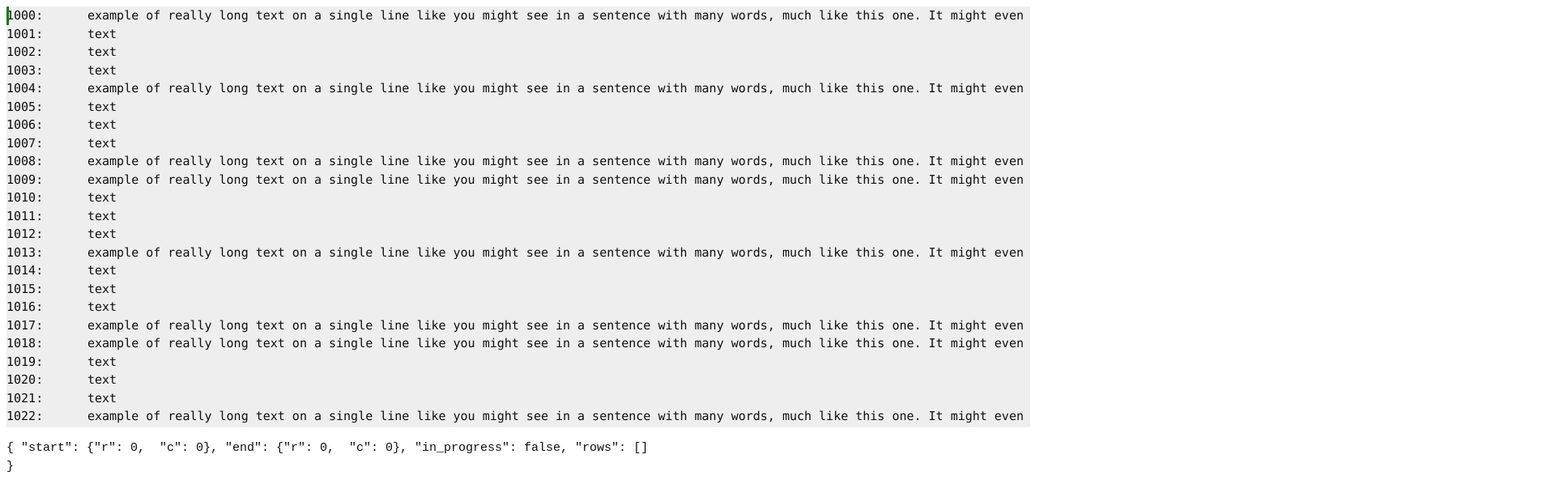
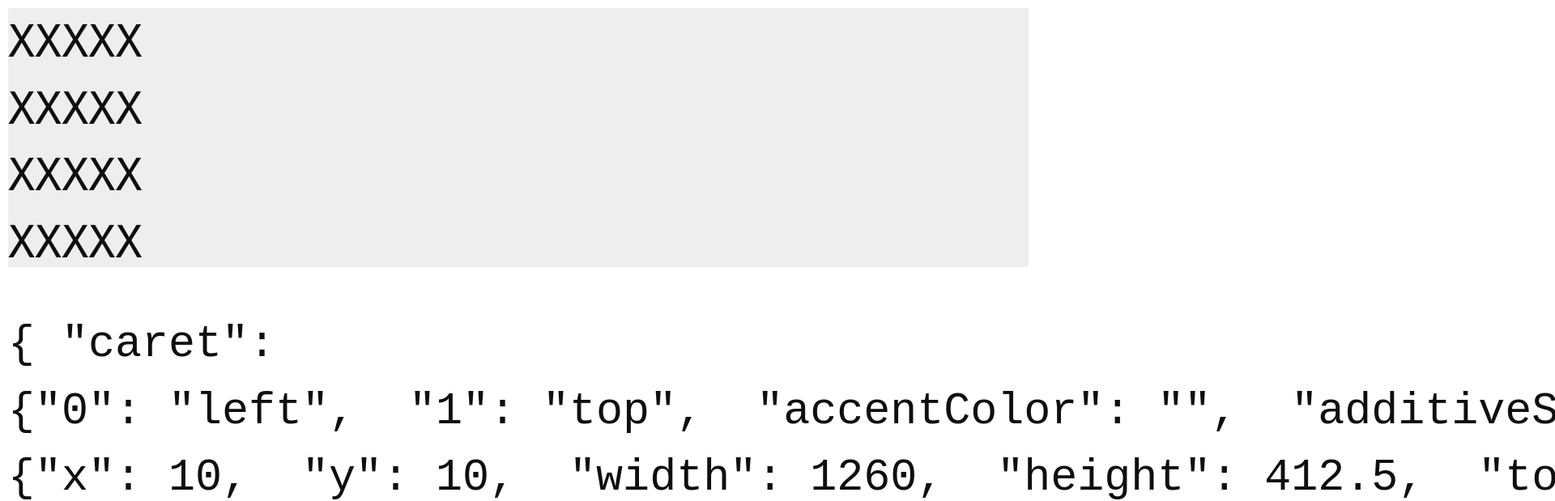
Before and after one commit to Swiftaff/editaur, a Svelte app: page / in a window 1280 px wide. Shown: the top 619 px of the page at 81% size, 1920 px wide, since content can reach past the window. Built offline with nearby package versions, Linux system fonts and the light colour scheme.

Commit message:
WIP unknown changes

```diff
--- a/src/App.svelte
+++ b/src/App.svelte
@@ -17,24 +17,33 @@
     let LINE_HEIGHT = 0;
     let CHAR_WIDTH = 0;
     let CHAR_WIDTH_THIRD = 0;
+    let CARET_WIDTH = 0;
     let TEXT_LEFT = 0;
-    let TEXT_TOP = 8;
+    let TEXT_TOP = 0;
+    let b;
+    let ct;
+    let m;
 
     $: if (main) {
-        let m = main.getBoundingClientRect();
+        m = main.getBoundingClientRect();
         max_text_width = m.width - 177;
 
         // get sizes based on actual font size;
-        let b = benchmark.getBoundingClientRect();
-        TEXT_LEFT = b.left;
-        TEXT_TOP = b.top;
-        CHAR_WIDTH = b.width / 5;
-        CHAR_WIDTH_THIRD = CHAR_WIDTH / 3;
-        LINE_HEIGHT = b.height / 5;
+        b = benchmark.getBoundingClientRect();
+        ct = caret.getBoundingClientRect();
+        TEXT_LEFT = Math.floor(m.left - b.left);
+        TEXT_TOP = Math.floor(m.top - b.top);
+        CHAR_WIDTH = Math.floor((m.left - b.width) / 5);
+        CHAR_WIDTH_THIRD = Math.floor(CHAR_WIDTH / 3);
+        CARET_WIDTH = Math.floor(CHAR_WIDTH / 5);
+        LINE_HEIGHT = Math.floor(b.height / 5);
         rows = imported_rows.map((text) => {
-            return { text, w: text.length * CHAR_WIDTH };
+            return { text, w: Math.floor(text.length * CHAR_WIDTH) };
         });
+        caret_update(0, 0);
     }
+
+    /*
     function selection_start(e) {
         // get row and column based on mouse position and fixed width characters, but allow overlap of a third of char width to select next column so it feels right
         const { r, c } = get_r_c_from_mouse(e);
@@ -56,17 +65,24 @@
         if (c < 0) c = 0;
         return { c, r };
     }
+    */
     function get_x_y_from(r, c) {
-        let x = (c - 1) * CHAR_WIDTH + TEXT_LEFT;
-        let y = r * LINE_HEIGHT + TEXT_TOP;
+        let x = Math.floor(c * CHAR_WIDTH + TEXT_LEFT);
+        let y = Math.floor(r * LINE_HEIGHT - TEXT_TOP);
         return { x, y };
     }
+
     function caret_update(r, c) {
         cursor = { r, c };
         const { x, y } = get_x_y_from(r, c);
-        caret.style = `left: ${x}px; top: ${y}px;`;
-        highlighted_row.style = `top: ${y}px;`;
+        caret.style = `width: ${CARET_WIDTH}px; left: ${x}px; top: ${y}px;`;
+        console.log("m", m);
+        console.log("b", b);
+        console.log("ct", ct);
+        //caret.style, TEXT_LEFT,
+        //highlighted_row.style = `top: ${y}px;`;
     }
+    /*
     function selection_update(e) {
         if (selection.in_progress) {
             const { r, c } = get_r_c_from_mouse(e);
@@ -82,7 +98,9 @@
                     },
                 ];
             }
-            /* else {
+            */
+
+    /* else {
                 first_row = {
                     ...first,
                     w: (rows[selection.start.r].text.length - selection.start.c) * CHAR_WIDTH,
@@ -115,6 +133,8 @@
                 }
                 selection.rows = new_rows;
             }*/
+
+    /*
         }
     }
     function handle_key_down(e) {
@@ -388,43 +408,51 @@
             },
         };
     }
+    */
 </script>
 
-<svelte:window
+<!--<svelte:window
     on:keydown|preventDefault={handle_key_down}
     on:keyup|preventDefault={handle_key_up}
     use:wheel={true}
     on:mousedown={selection_start}
     on:mouseup={selection_stop}
     on:mousemove={selection_update}
-/>
+/>-->
+<!-- <div class="selection_parent" style={`top: ${-scrollTop}px;`} > -->
 
 <main bind:this={main}>
-    <div class="selection_parent" style={`top: ${-scrollTop}px;`}>
-        {#each selection.rows as row}<div
+    <div class="selection_parent">
+        <!--{#each selection.rows as row}<div
                 class="selection"
                 style={`left: ${row.x}px; top: ${row.y}px; width: ${row.w}px; height: ${row.h}px`}
-            />{/each}
+            />{/each}-->
         <i bind:this={caret} />
-        <div class="highlighted_row" bind:this={highlighted_row} />
+        <!--<div class="highlighted_row" bind:this={highlighted_row} />-->
     </div>
-
+    <!--
     <div class="nums">
         {#each rows as row, r}
             <div>{1000 + r}:</div>
         {/each}
     </div>
+    -->
 
     <div class="text">
         <div id="benchmark" bind:this={benchmark}>XXXXX<br />XXXXX<br />XXXXX<br />XXXXX<br />XXXXX</div>
-        {#each rows as row, r}
+        <!--{#each rows as row, r}
             <div style={`width: ${row.w}px`}>{row.text}</div>
-        {/each}
+        {/each}-->
     </div>
 </main>
-<pre>{JSON.stringify(selection, null, " ")
+<pre>{JSON.stringify(
+        { caret: caret && caret.style, c: ct && ct.left, b, CHAR_WIDTH, LINE_HEIGHT, selection },
+        null,
+        " "
+    )
         .replace(/: \{\n\s+/g, ": {")
         .replace(/{\n\s+\"/g, '{ "')
+        .replace(/: {+/g, ":\n{")
         .replace(/\n\s+}/g, "}")
         .replace(/,\n/g, ",")
         .replace(/},\s+{/g, "},\n  {")
--- a/src/style.css
+++ b/src/style.css
@@ -1,6 +1,6 @@
 :root {
   font-family: Consolas, Courier New, monospace;
-  font-size: 15px;
+  font-size: 55px;
   font-weight: 400;
   color: #0f0f0f;
   line-height: 1.5rem;
@@ -9,13 +9,25 @@
   -webkit-font-smoothing: antialiased;
   -moz-osx-font-smoothing: grayscale;
   -webkit-text-size-adjust: 100%;
+  padding: 0px !important;
+  margin: 0px !important;
+}
+body {
+  padding: 0px !important;
+  margin: 10px !important;
 }
 main {
   background-color: #eee;
-  height: calc(100vh - 280px);
+  height: calc(100vh - 480px);
   overflow: auto;
   position: relative;
 }
+.selection_parent {
+  position: relative;
+  left: 0px;
+  width: 100%;
+}
+/*
 div {
   user-select: none;
   cursor: text;
@@ -23,7 +35,6 @@ div {
   padding: 0px;
   margin: 0px;
 }
-/* flashing caret */
 i {
   font-weight: bold;
   font-style: normal;
@@ -31,7 +42,6 @@ i {
   margin-top: 0.02rem;
   height: 1.5rem;
 
-  width: 3px;
   background-color: green;
   animation: flash 1s linear infinite;
   z-index: 100000;
@@ -70,11 +80,7 @@ i {
   width: 100px;
   z-index: 200;
 }
-.selection_parent {
-  position: absolute;
-  left: 0px;
-  width: 100%;
-}
+
 .selection {
   background-color: red;
   position: relative;
@@ -83,8 +89,13 @@ i {
 }
 #benchmark {
 
-  opacity: 0;
+  opacity: 1;
 
   position: absolute;
   color: red;
 }
+pre {
+  font-size: 15px;
+  line-height: 1rem;
+}
+*/
```
